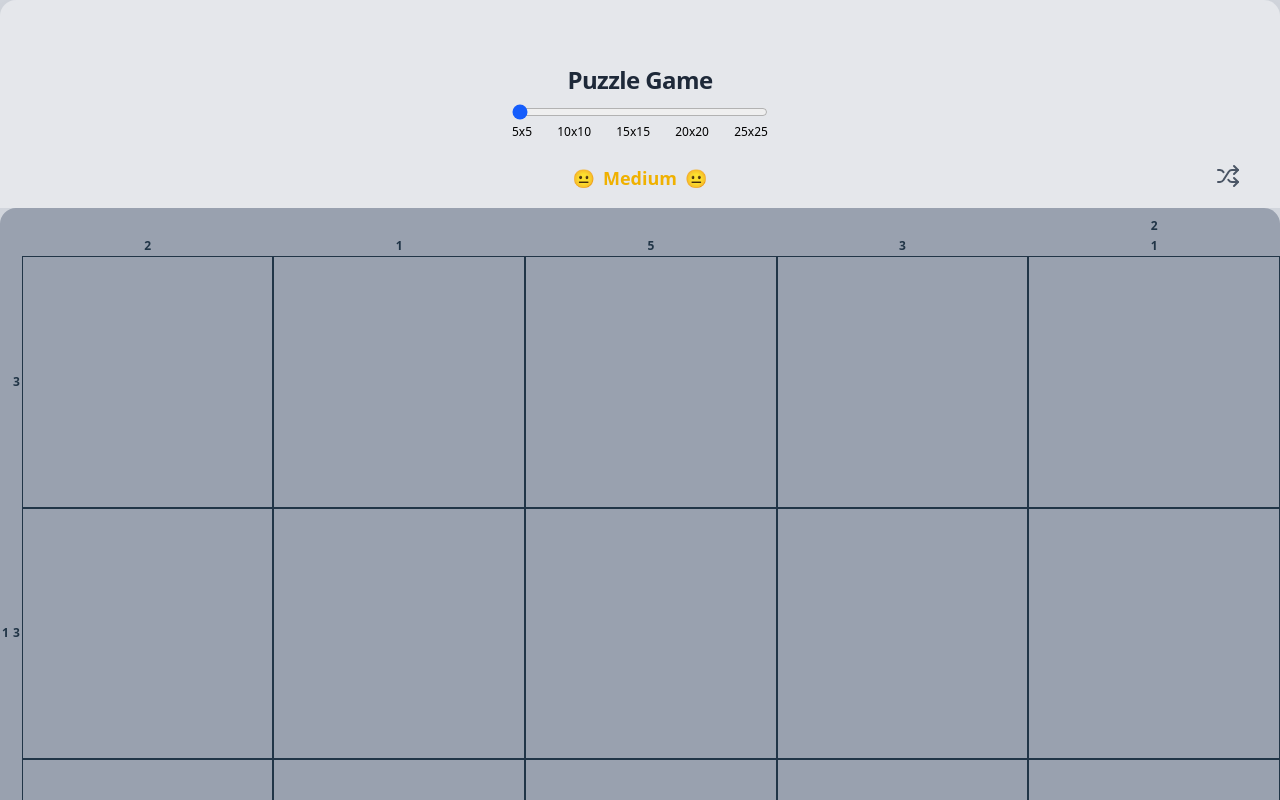
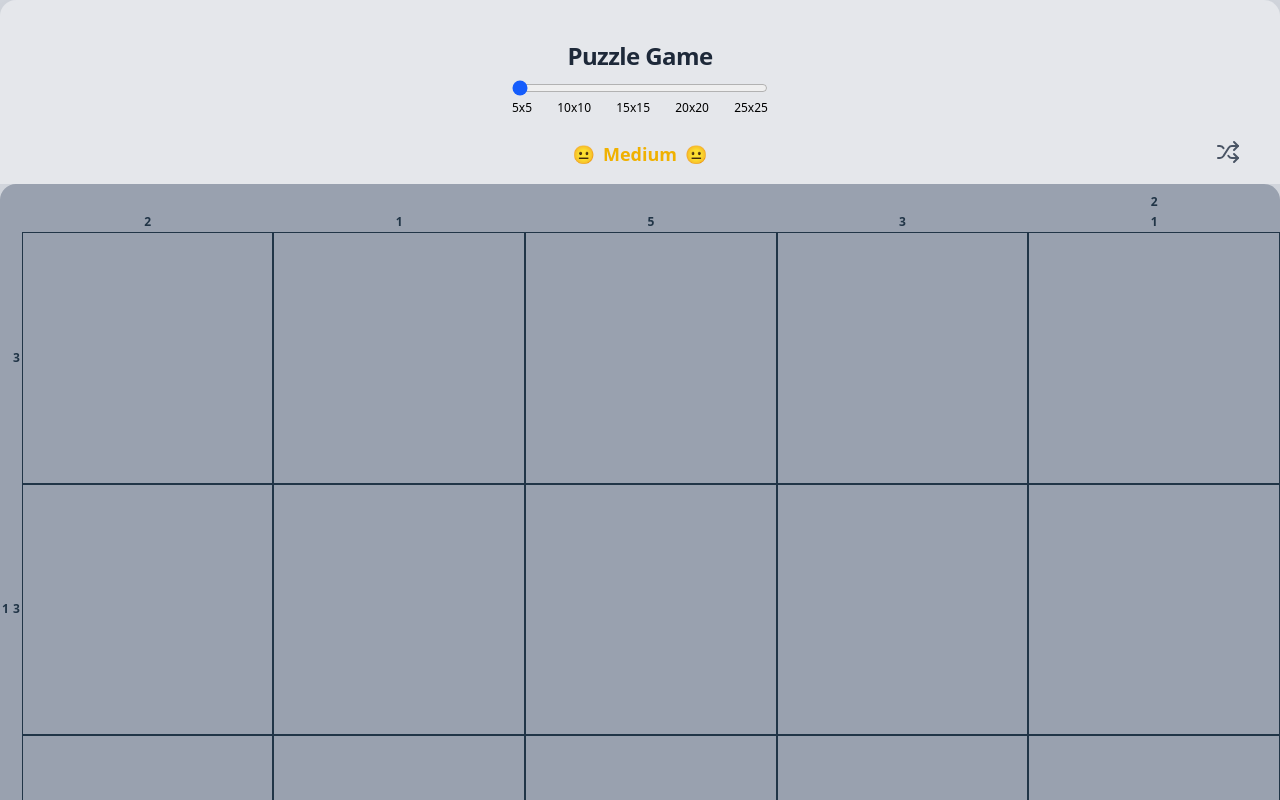
Before and after one commit to okanaslan/puzzle-fe, a React (Vite) app: page /game in a window 1280 px wide. Shown: the top 800 px of the page. Built offline with nearby package versions, Linux system fonts and the light colour scheme.

Commit message:
Update game.tsx

```diff
--- a/src/pages/game.tsx
+++ b/src/pages/game.tsx
@@ -28,7 +28,7 @@ export default function Game() {
     >
       <div className="w-full h-full shadow-2xl rounded-2xl flex flex-col items-center">
         <div className=" w-full bg-gray-200 px-4 rounded-t-2xl flex flex-col items-center gap-2">
-          <p className="text-2xl font-bold text-gray-800 tracking-tight pt-16">Puzzle Game</p>
+          <p className="text-2xl font-bold text-gray-800 tracking-tight pt-10">Puzzle Game</p>
           <SizeSlider />
           {/* <DifficultySlider onSelect={handleRandomLevel} /> */}
           <DifficultyText />
```
